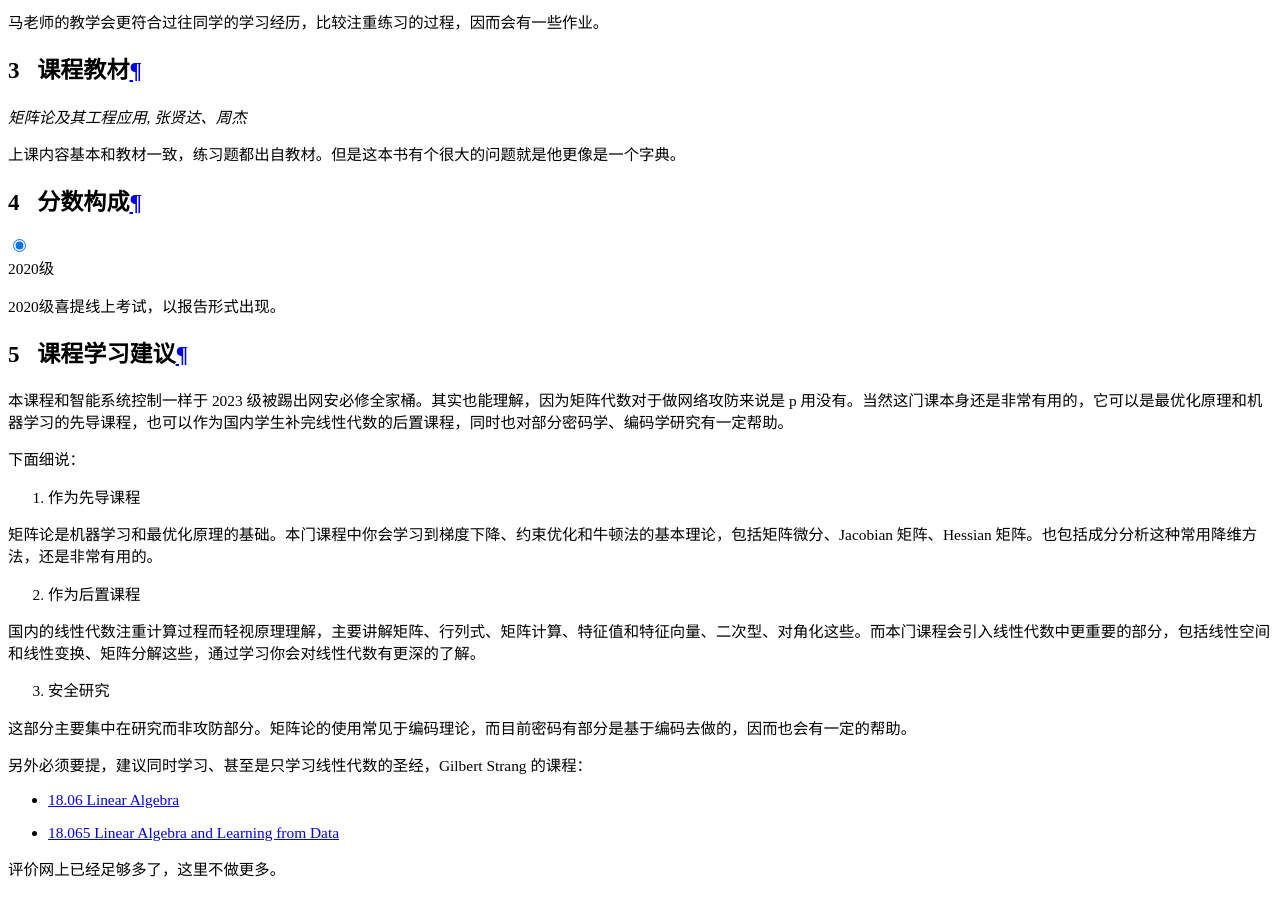
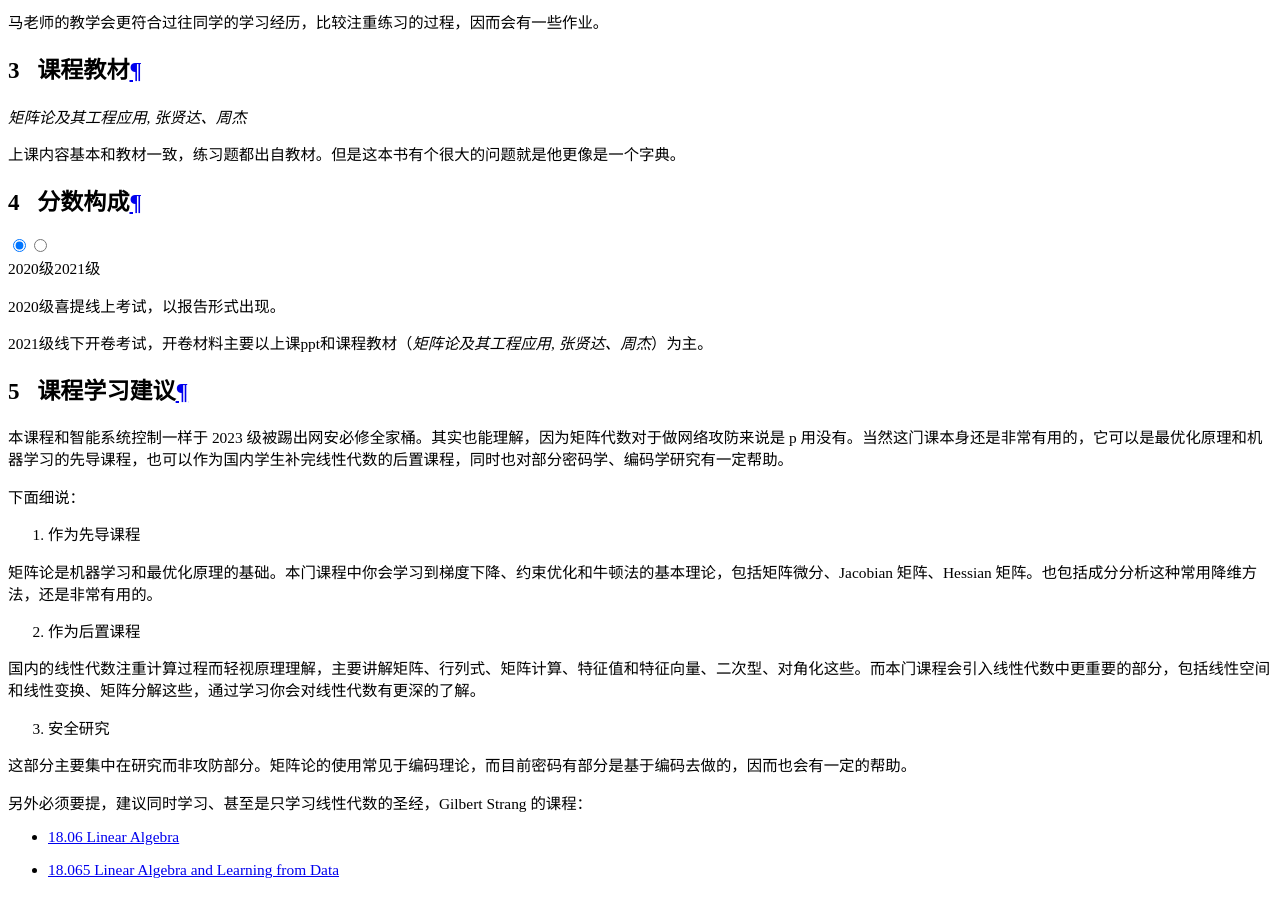
Before and after one commit to shu-cake1salie/SHU-Cyberspace-Security-101, an MkDocs documentation site: the page built from docs/1_course_computer/08695029_MT/index.md, in a window 1280 px wide and 900 px high, scrolled down 16304 px. Built offline with MkDocs 1.6.1 and Material for MkDocs 9.7.7, drawn with Linux system fonts in a browser that asks for light colours; comment, search, counter and statistics services are not loaded.

Commit message:
docs: 矩阵代数与应用A update (#15)
补充 21 级考试情况

```diff
--- a/docs/1_course_computer/08695029_MT/index.md
+++ b/docs/1_course_computer/08695029_MT/index.md
@@ -49,6 +49,10 @@ P.S. 矩阵代数已于 2023 级退出网安必修全家桶，背后的真相请
 
     2020级喜提线上考试，以报告形式出现。
 
+=== "2021级"
+
+    2021级线下开卷考试，开卷材料主要以上课ppt和课程教材（*矩阵论及其工程应用, 张贤达、周杰*）为主。
+
 ## 课程学习建议
 
 本课程和智能系统控制一样于 2023 级被踢出网安必修全家桶。其实也能理解，因为矩阵代数对于做网络攻防来说是 p 用没有。当然这门课本身还是非常有用的，它可以是最优化原理和机器学习的先导课程，也可以作为国内学生补完线性代数的后置课程，同时也对部分密码学、编码学研究有一定帮助。
```
